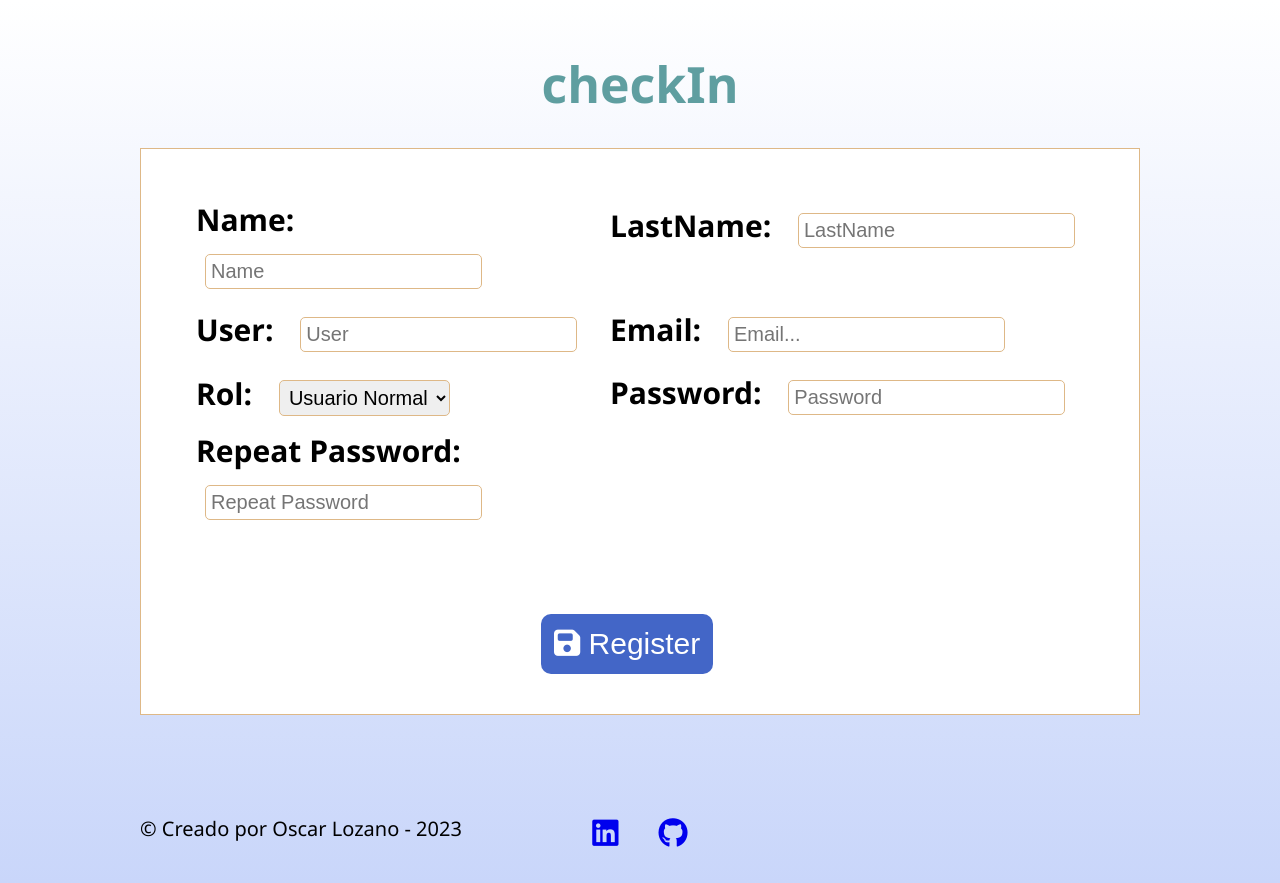
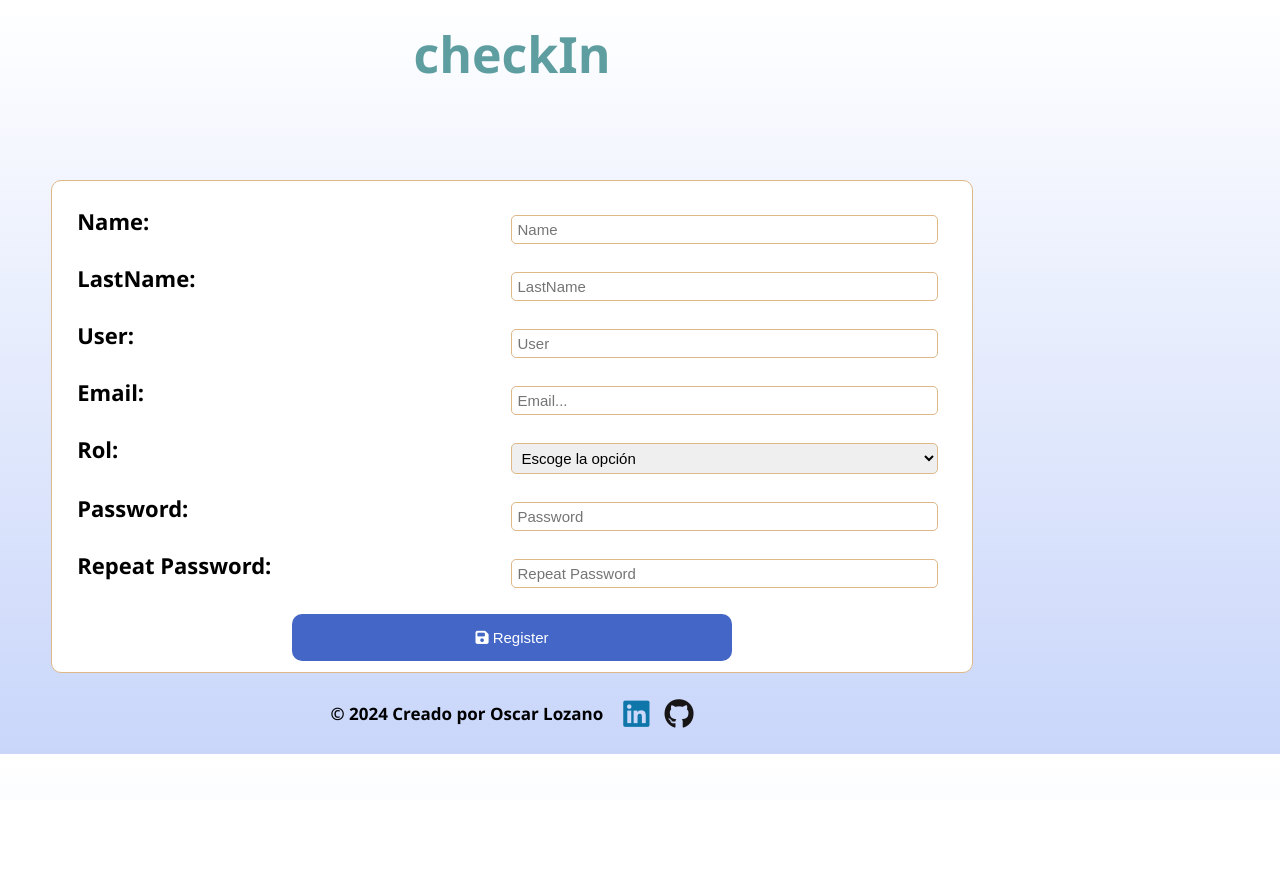
Before and after one commit to Olozano1194/Gimnasio, a Django app: page /checkin/ in a window 1280 px wide. After the commit the page ends 754 px from the top, so only its background shows below. Run offline with Django 5.2, Linux system fonts and the light colour scheme.

Commit message:
Se modificaron los estilos del formulario crear usuarios

```diff
--- a/gimnasioApp/static/css/checkInLogin.css
+++ b/gimnasioApp/static/css/checkInLogin.css
@@ -1,5 +1,5 @@
 *{
-    margin: 0;
+   margin: 0;
    padding: 0;
    border: 0;
    box-sizing: border-box;
@@ -7,91 +7,159 @@
 
 html {
     font-size: 62.5%;
+}
 
+header {
+    width: 100%;
+    height: 20vh;
+    text-align: center;
+    padding-bottom: 2rem;
+}
+
+header .title {
+    text-align: center;
+    color: cadetblue;
+    font-size: 5rem;
+    padding-top: 2rem;
+    padding-bottom: 2rem;
 }
 
 body {
     background: linear-gradient(rgba(255,255,255,0), rgba(201,214,250,1));
     font-family: 'Segoe UI', Tahoma, Geneva, Verdana, sans-serif;
-    width: 90%;
-    max-width: 1000px;
-    margin: auto;
-    overflow: hidden;
-
+    width: 100%;
+    /* height: 100vh; */
+    display: flex;
+    justify-content: center;
+    align-items: center;
+    flex-direction: column;
+    max-width: 1024px;
 
 }
 
 main {
+    width: 90%;
+    display: flex;
+    justify-content: center;
+    align-items: center;
     background: white;
     border: 0.1rem solid burlywood;
+    border-radius: 1rem;
+    margin-top: 2rem;
 }
 
-.title {
-    text-align: center;
-    color: cadetblue;
-    font-size: 5rem;
-    margin-top: 5rem;
-    margin-bottom: 3rem;
+main form {
+    width: 100%;
+    display: flex;
+    justify-content: center;
+    align-items: center;
+    flex-direction: column;
+    padding: 2rem;
 }
 
-.container-request{
-    display: grid;
-    grid-template-columns: 1fr auto;
-    font-size: 3rem;
-    flex-wrap: wrap;
-    padding: 5rem;
-}
-
-.errorViews {
+main form .errorViews {
     font-size: 2rem;
     color: #e80c3c;
 }
 
-.label {
+main form .container-request{
+    width: 100%;
+    display: flex;
+    justify-content: center;
+    align-items: center;
+    font-size: 2.2rem;
+    flex-direction: column;
+
+}
+
+main form .container-request .container-LabelInput {
+    width: 100%;
+    display: flex;
+    justify-content: space-evenly;
+}
+
+main form .container-request .container-LabelInput .label {
+    width: 100%;
     font-weight: 700;
     padding: .5rem;
 
 }
 
-.names, .lastnames, .users, .emails, .rol, .pass, .repeatpass{
+.names, .lastnames, .users, .emails, .rol, .pass, .repeatpass {
+    width: 100%;
     border-radius: .5rem;
     border: 0.1rem solid burlywood;
-    font-size: 2rem;
+    font-size: 1.5rem;
     margin: 1.4rem;
     padding: .5rem;
 
 }
 
-.container-btn button[type="submit"]{
+main form .container-btn {
+    width: 100%;
+    height: 5rem;
+    display: flex;
+    justify-content: center;
+    align-items: center;
+    padding-top: 2rem;
+}
+
+main form .container-btn button[type="submit"]{
+    width: 50%;
     background: rgb(67, 102, 199);
     color: #fff;
     border-radius: 1rem ;
-    margin: 3rem 0 4rem 40rem;
-    font-size: 3rem;
-    flex-wrap: wrap;
-    padding: 1.3rem;
+    font-size: 1.5rem;
     cursor: pointer;
+    padding: 1.5rem;
 
 }
 
-.container-btn button[type="submit"]:hover{
+main form .container-btn button[type="submit"]:hover{
     background: #031669;
     transform: scale(1.1);
 }
 
 /*footer*/
-
-.copy{
-    font-size: 2rem;
-    margin-top: 10rem;
+footer {
+    width: 100%;
+    display: flex;
+    justify-content: center;
+    align-items: center;
+    gap: 2rem;
+    padding-top: 2rem;
+    padding-bottom: 2rem;
 
 }
 
-.redes_sociales{
+footer .copy{
+    font-size: 1.7rem;
+    font-weight: 600;
+}
+
+footer .redes_sociales{
     display: flex;
+    font-size: 3rem;
     justify-content: center;
-    gap: 4rem;
-    font-size: 3rem;
-    margin-top: -3rem;
-    margin-bottom: 3rem;
+    align-items: center;
+    gap: 1.5rem;
+
 }
+
+footer .redes_sociales .linkedin {
+    color: #0e76a8;
+}
+
+footer .redes_sociales .linkedin:hover {
+    color: #10648b;
+    transform: scale(1.1);
+}
+
+footer .redes_sociales .github {
+    color: #171515;
+}
+
+footer .redes_sociales .github:hover {
+    color: #272323;
+    transform: scale(1.1);
+}
--- a/gimnasioApp/templates/checkIn.html
+++ b/gimnasioApp/templates/checkIn.html
@@ -12,6 +12,7 @@
     <!--Font Awesome-->
     <link href='https://cdnjs.cloudflare.com/ajax/libs/font-awesome/6.4.0/css/all.min.css' rel='stylesheet'>
 
+    <!--Stile-->
     <link type='text/css' rel="stylesheet" href="{% static 'css/update.css' %}">
     <link type='text/css' rel="stylesheet" href="{% static 'css/checkin.css' %}">
 
@@ -23,10 +24,8 @@
 
 </head>
 <body>
-
-    <h1 class="title">Check In</h1>
-
     <main>
+        <h1 class="title">Check In</h1>
         {% if error  %}
 
         <div class="errorViews">
--- a/gimnasioApp/templates/checkInLogin.html
+++ b/gimnasioApp/templates/checkInLogin.html
@@ -9,6 +9,7 @@
     <!--el fonticon-->
     <link rel="short icon" href="{% static 'img/lista-de-verificacion.png' %}">
 
+    <!--Style-->
     <link type='text/css' rel="stylesheet" href="{% static 'css/checkinLogin.css' %}">
 
     <!--Font Awesome-->
@@ -19,9 +20,9 @@
     <title>Check In</title>
 </head>
 <body>
-
+    <header>
         <h1 class="title">checkIn</h1>
-
+    </header>
     <main>
         {% if error  %}
 
@@ -37,41 +38,42 @@
 
             <div class="container-request">
 
-                <div>
+                <div class="container-LabelInput">
                     <label for="name" class="label">Name:</label>
                     <input type="text" class="names" id="name" name="name" placeholder="Name" required>
                 </div>
 
 
-                <div>
+                <div class="container-LabelInput">
                     <label for="lastname" class="label">LastName:</label>
                     <input type="text" class="lastnames" id="lastname" name="lastname" placeholder="LastName" required>
                 </div>
 
-                <div>
+                <div class="container-LabelInput">
                     <label for="user" class="label">User:</label>
                     <input type="text" class="users" id="user" name="user" placeholder="User" required>
                 </div>
 
-                <div>
+                <div class="container-LabelInput">
                     <label for="email" class="label">Email:</label>
                     <input type="email" class="emails" id="email" name="email" placeholder="Email..." required>
                 </div>
 
-                <div >
+                <div class="container-LabelInput">
                     <label for="roles" class="label">Rol:</label>
                     <select name="roles" class="rol" required>
+                        <option value="">Escoge la opción</option>
                         <option value="usuario">Usuario Normal</option>
                         <option value="admin">Administrador</option>
                     </select>
                 </div>
 
-                <div >
+                <div class="container-LabelInput">
                     <label for="password" class="label">Password:</label>
                     <input type="password" id="password" class="pass" name="password" placeholder="Password" required>
                 </div>
 
-                <div>
+                <div class="container-LabelInput">
                     <label for="repeatpassword" class="label">Repeat Password:</label>
                     <input type="password" id="repeatpassword" class="repeatpass" name="repeatpassword" placeholder="Repeat Password" required>
                 </div>
@@ -88,23 +90,19 @@
     </main>
 
     <footer>
-        <div class='container'>
         <div class='copy'>
-                <p>&copy Creado por Oscar Lozano - 2023</p>
+            <p>&copy 2024 Creado por Oscar Lozano</p>
         </div>
-
 
         <div class='redes_sociales'>
             <a href="https://www.linkedin.com/in/OlozanoBocanegra">
-                    <i class="fa-brands fa-linkedin"></i>
+                <i class="fa-brands fa-linkedin linkedin"></i>
             </a>
             <a href="https://github.com/Olozano1194">
 
-                    <i class="fa-brands fa-github"></i>
+                <i class="fa-brands fa-github github"></i>
             </a>
         </div>
-        </div>
-
     </footer>
 
 </body>
```
Also changed, not shown: gimnasioApp/static/css/checkin.css (+8 -8 lines), README.md (added). Lines whose indentation alone changed are shown as unchanged.
